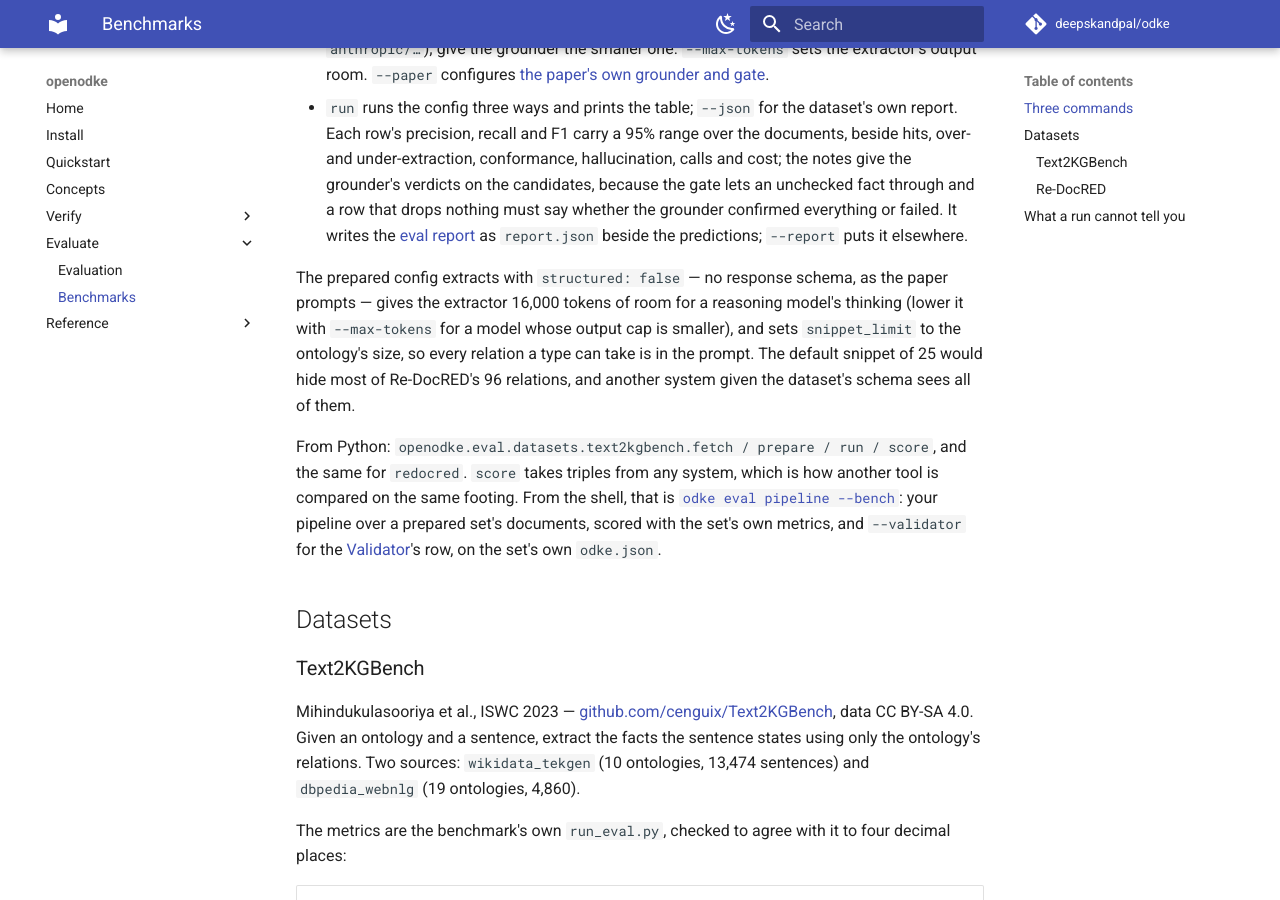
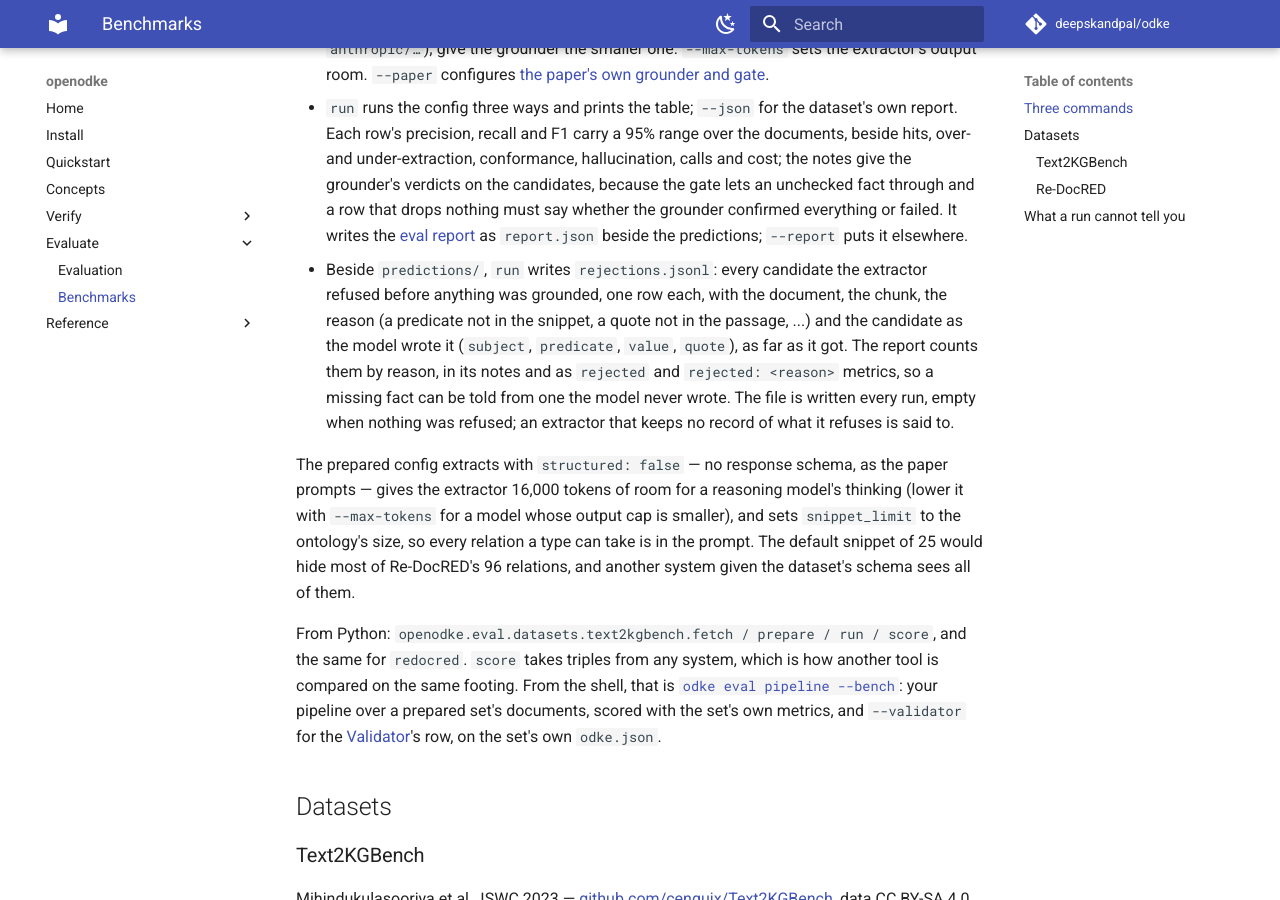
Before and after one commit to deepskandpal/odke, an MkDocs documentation site: the page built from docs/benchmarks.md, in a window 1280 px wide and 900 px high, scrolled down 904 px. Built offline with MkDocs 1.6.1 and Material for MkDocs 9.7.7, drawn with Linux system fonts in a browser that asks for light colours; comment, search, counter and statistics services are not loaded.

Commit message:
docs: what a bench run's rejections.jsonl holds
Each refused candidate, its document, chunk and reason, and how the report
counts them.

Co-Authored-By: Claude Opus 5.5 <noreply@anthropic.com>
Claude-Session: https://claude.ai/code/session_016EZ1FgTUH3NKEQyU837Wcd

```diff
--- a/docs/benchmarks.md
+++ b/docs/benchmarks.md
@@ -47,6 +47,15 @@ odke bench run text2kgbench runs/movie
   drops nothing must say whether the grounder confirmed everything or failed.
   It writes the [eval report](evaluation.md#the-eval-report) as `report.json`
   beside the predictions; `--report` puts it elsewhere.
+- Beside `predictions/`, `run` writes `rejections.jsonl`: every candidate the
+  extractor refused before anything was grounded, one row each, with the
+  document, the chunk, the reason (a predicate not in the snippet, a quote not
+  in the passage, ...) and the candidate as the model wrote it (`subject`,
+  `predicate`, `value`, `quote`), as far as it got. The report counts them by
+  reason, in its notes and as `rejected` and `rejected: <reason>` metrics, so a
+  missing fact can be told from one the model never wrote. The file is written
+  every run, empty when nothing was refused; an extractor that keeps no record
+  of what it refuses is said to.
 
 The prepared config extracts with `structured: false` — no response schema, as
 the paper prompts — gives the extractor 16,000 tokens of room for a
```
Also changed, not shown: bench/README.md (+2 -1 lines).
